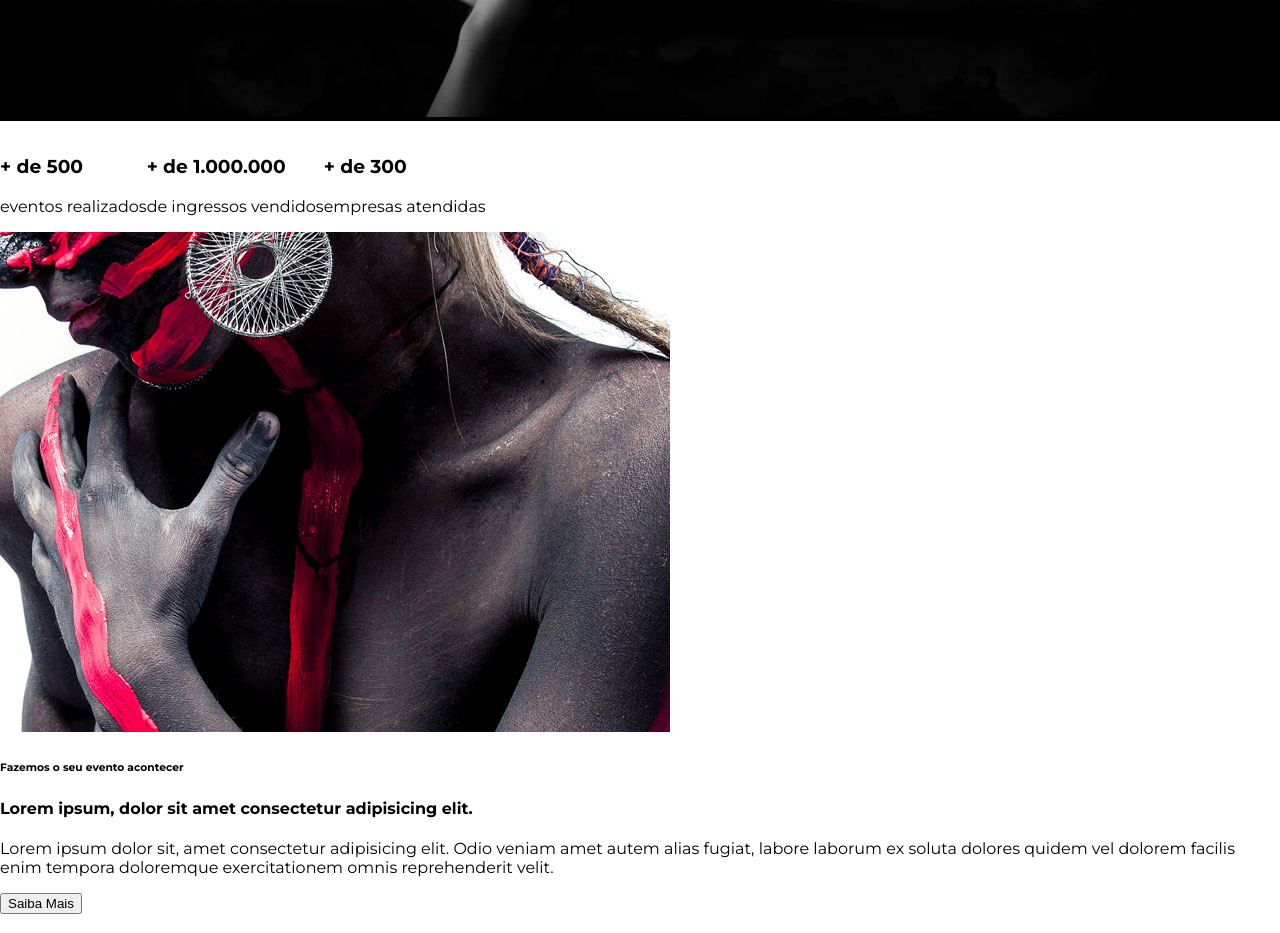
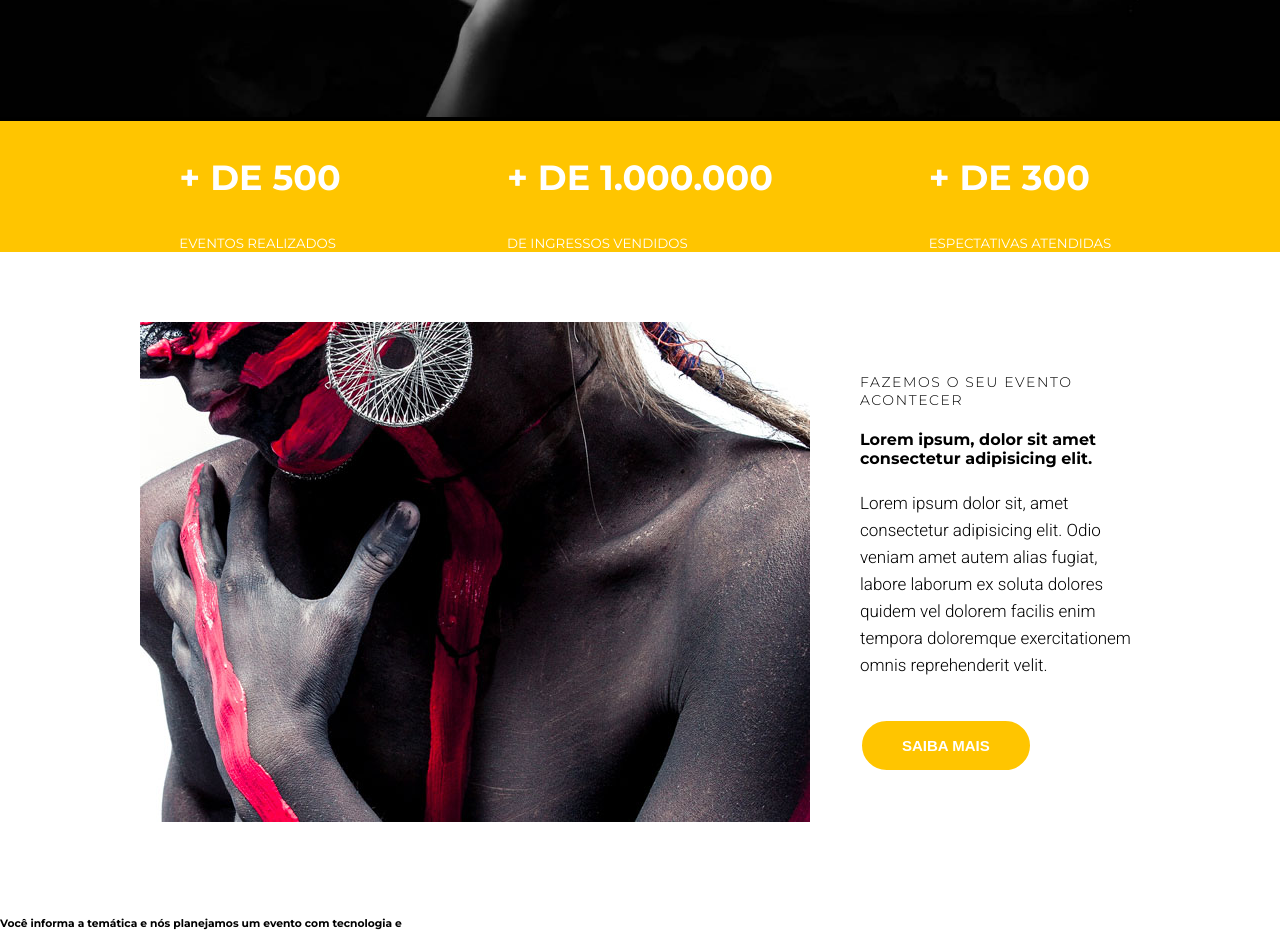
Before and after one commit to edircio/Studion, a website: page src/index.html in a window 1280 px wide. Shown: the part 540-1473 px from the top of the page. Drawn offline with Linux system fonts and the light colour scheme.

Commit message:
css section

```diff
--- a/src/index.html
+++ b/src/index.html
@@ -55,26 +55,28 @@
 
 
     <main>
-      <section>
-        <ul>
+      <section id="counter">
+        <ul class="container counter__container">
           <li>
             <h3>+ de 500</h3>
-            eventos realizados
+            <small>eventos realizados</small>
           </li>
           <li>
             <h3>+ de 1.000.000</h3>
-            de ingressos vendidos
+          <small>de ingressos vendidos</small>
           </li>
           <li>
             <h3>+ de 300</h3>
-            empresas atendidas
+            <small>espectativas atendidas</small>
           </li>
         </ul>
       </section>
 
-      <section>
-        <div>
-          <img src="imagens/institutional.jpg" />
+      <section class="container institutional">
+
+          <img src="imagens/institutional.jpg" class="institutional__image" alt="Studion institutional" />
+
+          <div class="institutional__copy">
           <h6>Fazemos o seu evento acontecer</h6>
           <h4>Lorem ipsum, dolor sit amet consectetur adipisicing elit.</h4>
           <p>
@@ -83,7 +85,7 @@
             quidem vel dolorem facilis enim tempora doloremque exercitationem
             omnis reprehenderit velit.
           </p>
-          <button>Saiba Mais</button>
+          <button class="btn btn--institutional">Saiba Mais</button>
         </div>
       </section>
 
--- a/src/style.css
+++ b/src/style.css
@@ -1,5 +1,9 @@
 
-@import url('https://fonts.googleapis.com/css2?family=Montserrat:wght@300;400;700&display=swap');
+@import url('https://fonts.googleapis.com/css2?family=Montserrat:wght@300;400;700&family=Roboto:wght@300&display=swap');
+
+*{
+    box-sizing: border-box;
+}
 
 :root{
     --color-primary:#ffc500;
@@ -11,6 +15,15 @@
 body{
     margin: 0;
     padding-top: 7.75rem;
+}
+
+header, main, footer {
+    overflow-x: hidden;
+}
+
+.container{
+    max-width: 1140px;
+    margin: 0 auto;
 }
 
 ul{
@@ -129,3 +142,64 @@ ul{
     background: var(--color-primary);
     color: var(--color-text);
 }
+
+#counter{
+    background-color: var(--color-primary);
+    color: #fff;
+    text-transform: uppercase;
+}
+
+.counter__container{
+    display: grid;
+    grid-template-columns: repeat(auto-fill, minmax(300px, 1fr));
+    place-items: center;
+    padding: 4.375rem 1re;
+}
+.counter__container h3{
+    font-size: 2.185rem;
+}
+
+.institutional{
+    display: grid;
+    grid-template-columns: auto auto;
+    gap: 3.125rem;
+    align-items: center;
+    padding: 4.375rem;
+}
+
+.institutional_image{
+    max-width: 550px;
+}
+
+.institutional__copy{
+    padding: 0 1.875 0 0;
+}
+.institutional__copy h6{
+    font-size: 0.875rem;
+    font-weight: 300;
+    letter-spacing: 0.1rem;
+    text-transform: uppercase;
+    margin: 0;
+}
+
+.institutional_copy h4{
+    font-size: 1.5625rem;
+    margin-top: 1rem;
+}
+
+.institutional p{
+    font-family: "Roboto", sans-serif;
+    font-size: 1.0625rem;
+    line-height: 1.6875rem;
+    margin-bottom: 2.5rem;
+}
+
+.btn--institutional{
+    background-color: var(--color-primary);
+    color: #fff;
+}
+
+.btn--institutional:hover{
+    color: var(--color-copy);
+    background: unset;
+}
```
